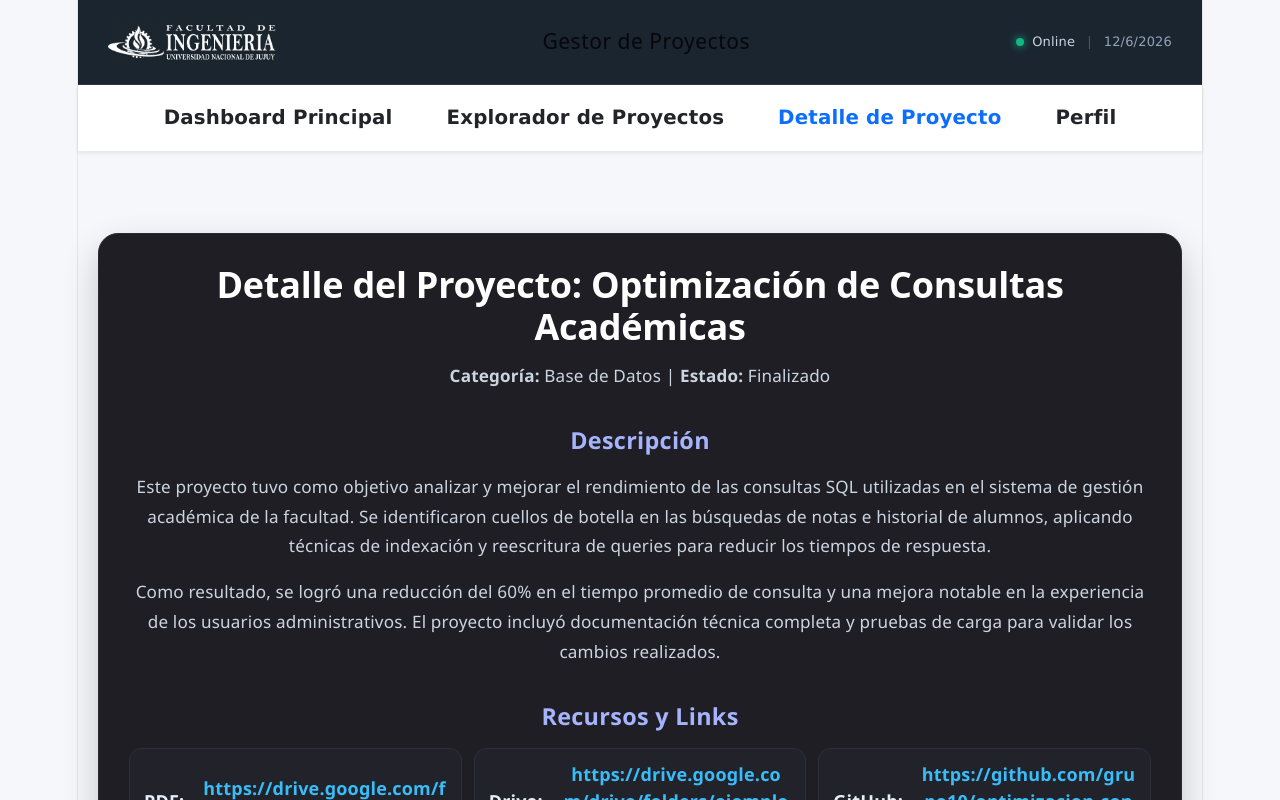
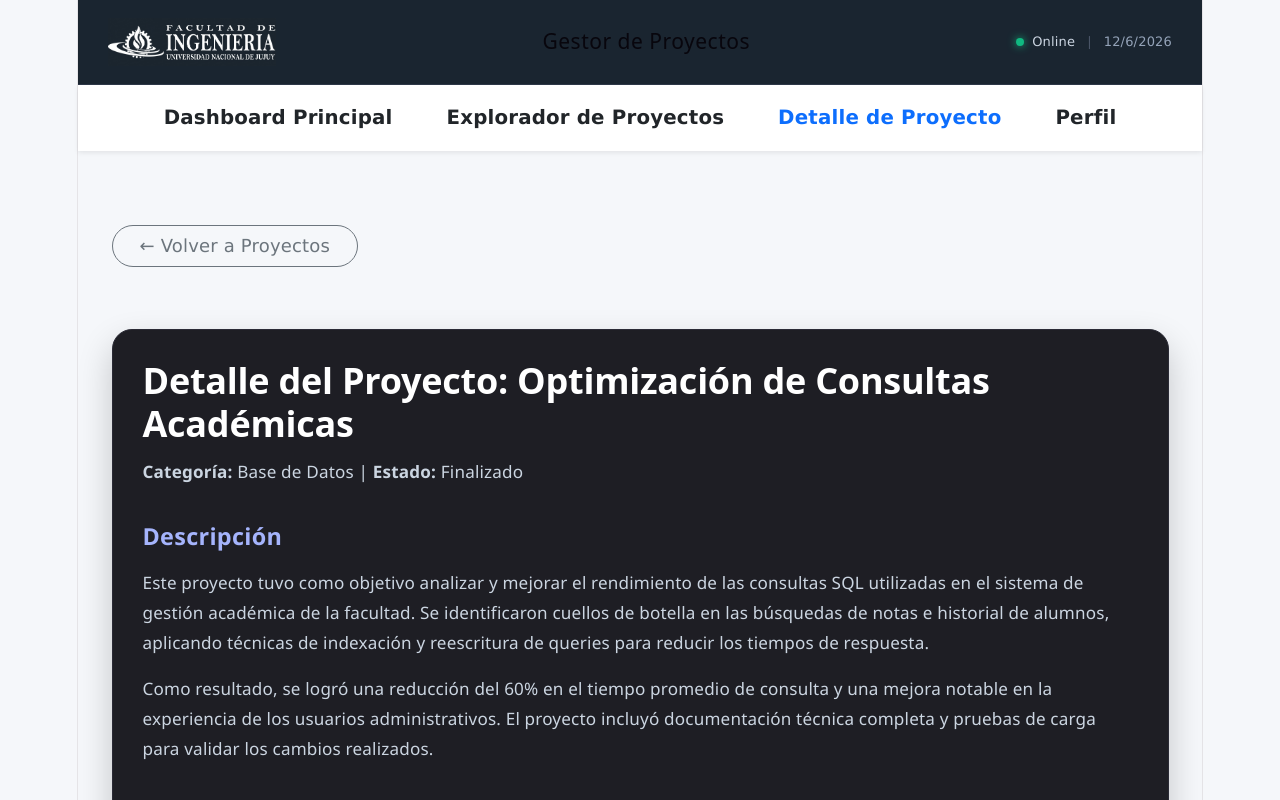
Before and after one commit to mitisbroken-debug/pv_tp3_grupo10, a React (Vite) app: page /proyectos/1 in a window 1280 px wide. Shown: the top 800 px of the page. Built offline with nearby package versions, Linux system fonts and the light colour scheme.

Commit message:
Correciones minimas de codigo

```diff
--- a/src/App.jsx
+++ b/src/App.jsx
@@ -1,26 +1,31 @@
+import { useState } from 'react';
 import Header from './components/Header';
 import Nav from './components/Nav';
 import Footer from './components/Footer';
 import './css/styles.css';
 import { Routes, Route } from 'react-router-dom';
 
-// IMPORTANTE: DetalleProyectoPage ahora viene de 'views', no de 'components'
 import Dashboard from './views/Dashboard';
 import ListaProyectos from './views/ListaProyectos';
 import DetalleProyectoPage from './views/DetalleProyectoPage';
 import Perfil from './views/Perfil';
 
 function App() {
+  const [ultimoProyectoId, setUltimoProyectoId] = useState(1);
+
   return (
     <>
       <Header />
-      <Nav />
+      <Nav ultimoProyectoId={ultimoProyectoId} />
       <main style={{ minHeight: '50vh', padding: '20px', textAlign: 'center' }}>
         <Routes>
           <Route path="/" element={<Dashboard />} />
           <Route path="/dashboard" element={<Dashboard />} />
           <Route path="/proyectos" element={<ListaProyectos />} />
-          <Route path="/proyectos/:id" element={<DetalleProyectoPage />} />
+          <Route
+            path="/proyectos/:id"
+            element={<DetalleProyectoPage setUltimoProyectoId={setUltimoProyectoId} />}
+          />
           <Route path="/perfil" element={<Perfil />} />
         </Routes>
       </main>
--- a/src/components/Nav.jsx
+++ b/src/components/Nav.jsx
@@ -1,6 +1,6 @@
 import { NavLink } from 'react-router-dom';
 
-const Nav = () => {
+const Nav = ({ ultimoProyectoId }) => {
     const activeClass = ({ isActive }) =>
         isActive ? 'active-link fw-bold text-primary text-decoration-none' : 'text-dark text-decoration-none';
 
@@ -10,12 +10,11 @@ const Nav = () => {
                 Dashboard Principal
             </NavLink>
 
-            {/* AGREGAMOS LA PROPIEDAD "end" ACÁ */}
             <NavLink to="/proyectos" end className={activeClass} style={{ fontSize: '1.1rem' }}>
                 Explorador de Proyectos
             </NavLink>
 
-            <NavLink to="/proyectos/1" className={activeClass} style={{ fontSize: '1.1rem' }}>
+            <NavLink to={`/proyectos/${ultimoProyectoId}`} className={activeClass} style={{ fontSize: '1.1rem' }}>
                 Detalle de Proyecto
             </NavLink>
 
--- a/src/components/RegistroActividad.jsx
+++ b/src/components/RegistroActividad.jsx
@@ -1,15 +1,12 @@
-import React from 'react';
-import '../css/RegistroActividad.css';
+import { Alert } from 'react-bootstrap';
 
-const RegistroActividad = ({ fecha }) => {
+function RegistroActividad({ fecha }) {
   return (
-    <div className="registro-contenedor">
-      <p className="registro-texto">
-
-        Última actualización de la lista: {fecha}
-      </p>
-    </div>
+    <Alert variant="info" className="mt-4 shadow-sm border-0 text-center">
+      <i className="fa-solid fa-clock me-2"></i>
+      Última actualización de la lista de proyectos: <strong>{fecha}</strong>
+    </Alert>
   );
-};
+}
 
 export default RegistroActividad;
--- a/src/views/DetalleProyectoPage.jsx
+++ b/src/views/DetalleProyectoPage.jsx
@@ -1,25 +1,42 @@
-import { useParams } from 'react-router-dom';
+import { useEffect } from 'react';
+import { useParams, Link } from 'react-router-dom';
+import { Container, Button, Alert } from 'react-bootstrap';
+import DetalleProyecto from '../components/DetalleProyecto';
 import proyectoService from '../services/proyectoService';
-import DetalleProyecto from './Detalleproyecto';
 
-function DetalleProyectoPage() {
+function DetalleProyectoPage({ setUltimoProyectoId }) {
   const { id } = useParams();
   const proyectoId = Number(id);
+
   const proyecto = proyectoService.obtenerProyectos().find((p) => p.id === proyectoId);
+
+  useEffect(() => {
+    if (proyecto) {
+      setUltimoProyectoId(proyectoId);
+    }
+  }, [proyectoId, proyecto, setUltimoProyectoId]);
 
   if (!proyecto) {
     return (
-      <section>
-        <h1>Proyecto no encontrado</h1>
-        <p>El proyecto con ID {id} no existe o ha sido eliminado.</p>
-      </section>
+      <Container className="py-5 text-center" style={{ maxWidth: '600px' }}>
+        <Alert variant="danger" className="mb-4 shadow-sm border-0">
+          <Alert.Heading>Proyecto no encontrado</Alert.Heading>
+          <p>El proyecto con ID {id} no existe o ya ha sido eliminado del sistema.</p>
+        </Alert>
+        <Button as={Link} to="/proyectos" variant="dark">
+          Volver a la lista de proyectos
+        </Button>
+      </Container>
     );
   }
 
   return (
-    <section>
+    <Container className="py-4 text-start">
+      <Button as={Link} to="/proyectos" variant="outline-secondary" className="mb-4 rounded-pill px-4">
+        &larr; Volver a Proyectos
+      </Button>
       <DetalleProyecto proyecto={proyecto} />
-    </section>
+    </Container>
   );
 }
 
--- a/src/views/ListaProyectos.jsx
+++ b/src/views/ListaProyectos.jsx
@@ -2,7 +2,7 @@ import { useState, useEffect, useRef } from 'react';
 import proyectoService from '../services/proyectoService';
 import ProyectoCard from '../components/ProyectoCard';
 import FormularioProyecto from '../components/FormularioProyecto';
-import DetalleProyecto from './Detalleproyecto';
+import DetalleProyecto from '../components/DetalleProyecto';
 import RegistroActividad from '../components/RegistroActividad';
 import '../css/ListaProyectos.css';
 
```
Also changed, not shown: src/components/DetalleProyecto.jsx (renamed from src/views/Detalleproyecto.jsx).
